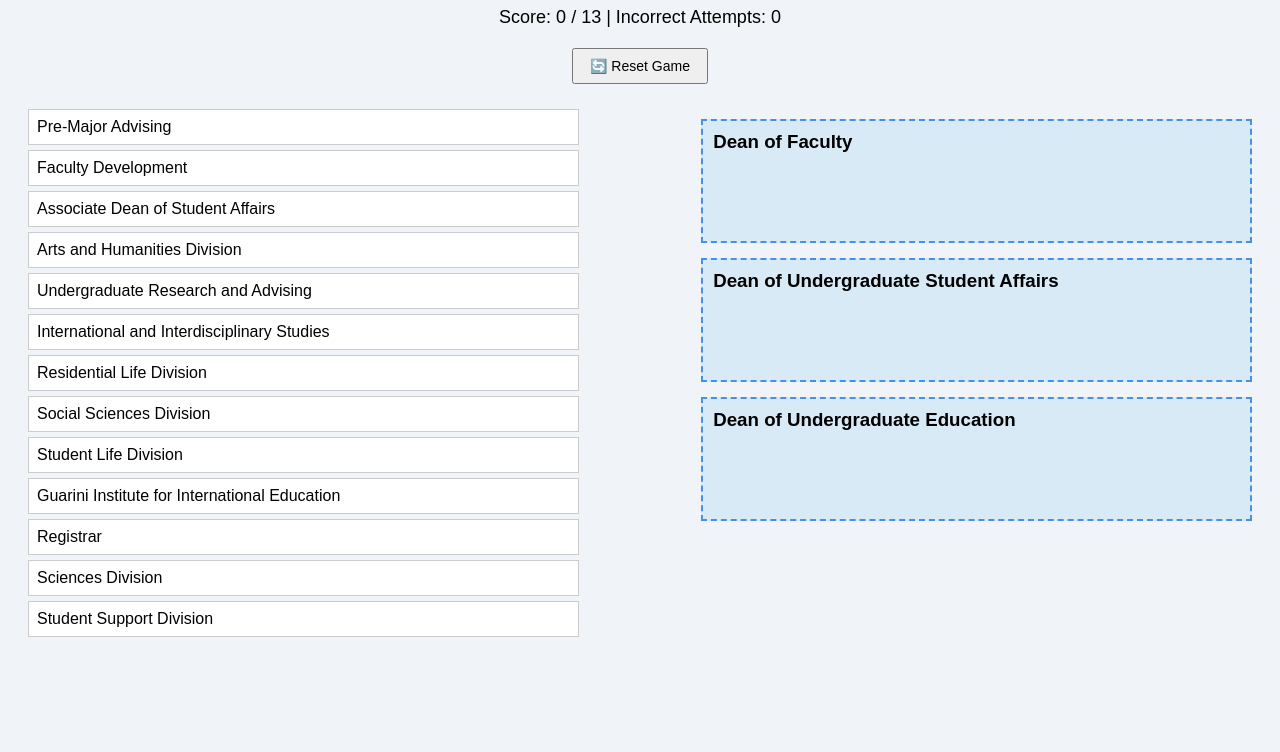
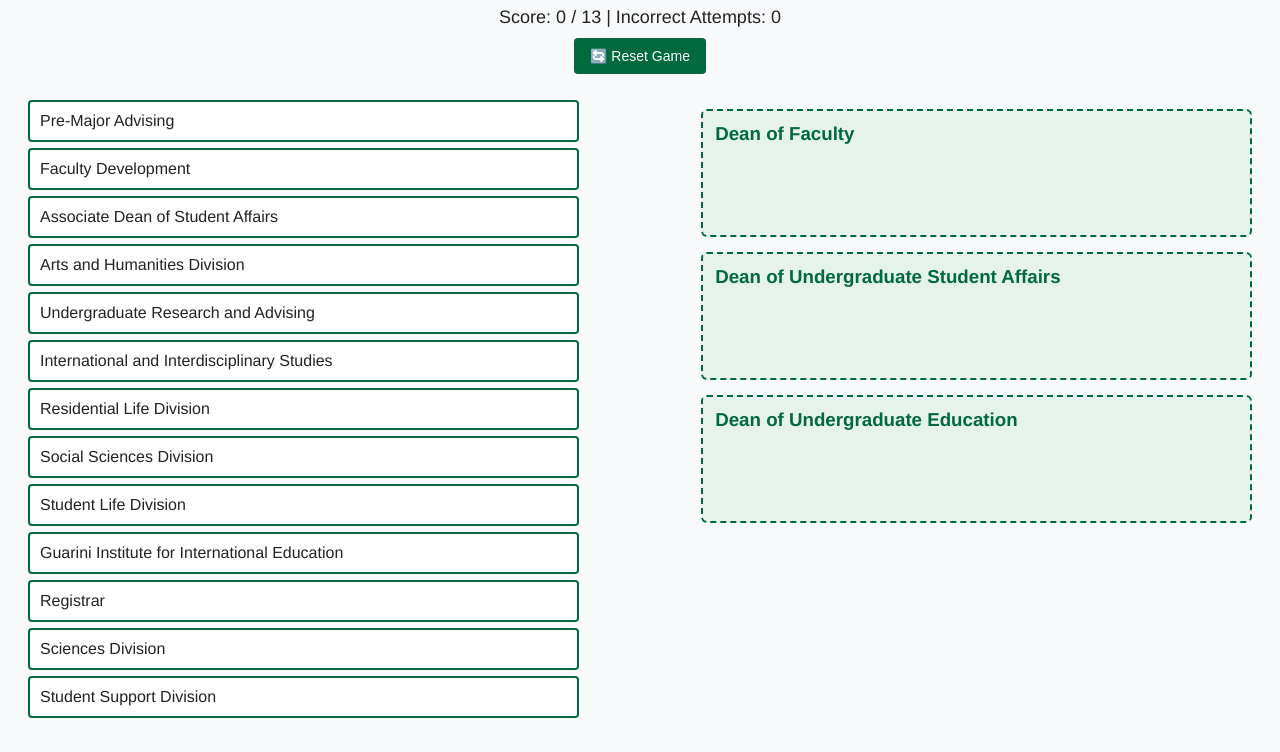
Before and after one commit to TDenning-design/dartmouth-divisions-game, a plain HTML site: page index.html in a window 1280 px wide. Shown: the part 101-853 px from the top of the page. Before the commit the page ends 801 px from the top, so only its background shows below. Drawn offline with Linux system fonts and the light colour scheme.

Commit message:
Update index.html

```diff
--- a/index.html
+++ b/index.html
@@ -4,77 +4,116 @@
   <meta charset="UTF-8" />
   <title>Find that Dartmouth Division</title>
  <style>
+  :root {
+    --dartmouth-green: #00693e;
+    --light-bg: #f8f9fa;
+    --light-border: #ccc;
+    --error-red: #c62828;
+    --success-green: #2e7d32;
+  }
+
   body {
-      font-family: Arial, sans-serif;
+    font-family: 'Helvetica Neue', Arial, sans-serif;
     padding: 20px;
-      background: #f0f4f8;
+    background: var(--light-bg);
+    color: #222;
   }
+
   h1 {
     text-align: center;
+    color: var(--dartmouth-green);
   }
+
   .score {
     font-size: 18px;
     margin-bottom: 10px;
     text-align: center;
   }
+
   .controls {
     text-align: center;
     margin-bottom: 20px;
   }
+
   .game-container {
     display: flex;
     flex-wrap: wrap;
     justify-content: space-between;
+    gap: 30px;
   }
+
   .draggables, .categories {
     width: 100%;
     max-width: 45%;
-      margin-bottom: 30px;
   }
+
   .draggables div {
-      background: #ffffff;
-      border: 1px solid #ccc;
-      padding: 8px;
-      margin: 5px 0;
+    background: #fff;
+    border: 2px solid var(--dartmouth-green);
+    padding: 10px;
+    margin: 6px 0;
     cursor: grab;
+    border-radius: 4px;
+    transition: background 0.2s ease;
   }
+
+  .draggables div:hover {
+    background: #e6f2ec;
+  }
+
   .category {
-      background: #d9eaf7;
-      padding: 10px;
+    background: #e6f2ec;
+    padding: 12px;
     margin: 15px 0;
-      border: 2px dashed #4a90e2;
+    border: 2px dashed var(--dartmouth-green);
     min-height: 100px;
+    border-radius: 6px;
     transition: background-color 0.3s;
   }
+
   .category h3 {
     margin-top: 0;
+    color: var(--dartmouth-green);
   }
+
   .matched {
     background: #c8e6c9 !important;
-      border-color: #2e7d32 !important;
+    border-color: var(--success-green) !important;
     cursor: default;
   }
+
   .incorrect {
     background: #ffcdd2 !important;
-      border-color: #c62828 !important;
+    border-color: var(--error-red) !important;
   }
+
   button {
-      padding: 8px 16px;
+    background: var(--dartmouth-green);
+    color: #fff;
+    border: none;
+    padding: 10px 16px;
     font-size: 14px;
-      margin-top: 10px;
+    border-radius: 4px;
     cursor: pointer;
   }
+
+  button:hover {
+    background: #004d2b;
+  }
+
   @media (max-width: 768px) {
     .game-container {
       flex-direction: column;
       align-items: center;
     }
+
     .draggables, .categories {
       width: 90%;
       max-width: none;
     }
   }
 </style>
+
 </head>
 <body>
 
```
Lines whose indentation alone changed are shown as unchanged.
